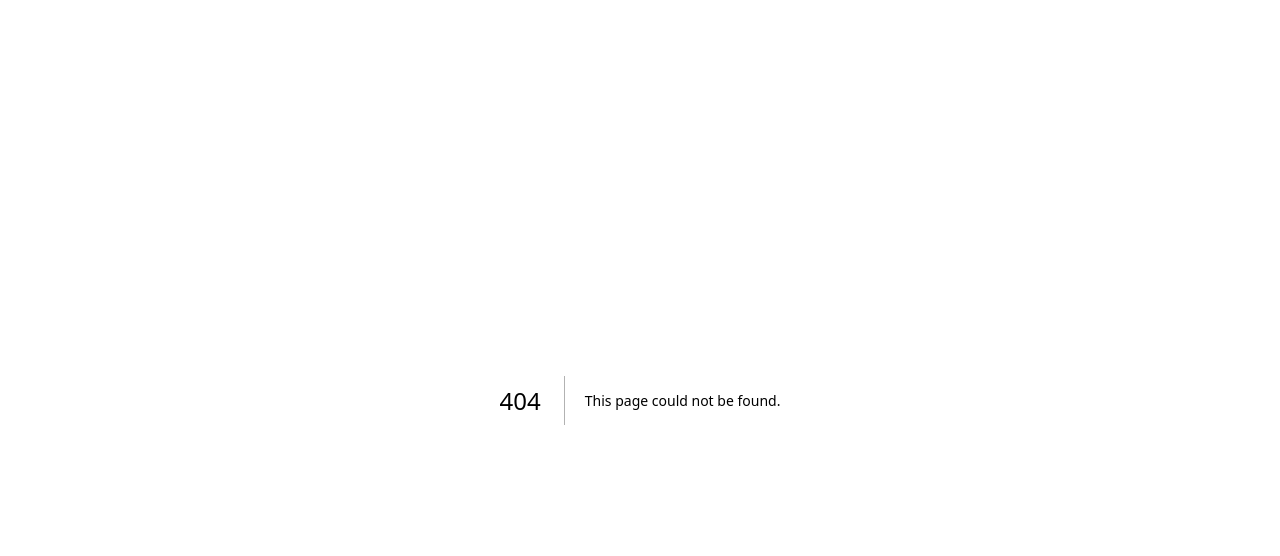
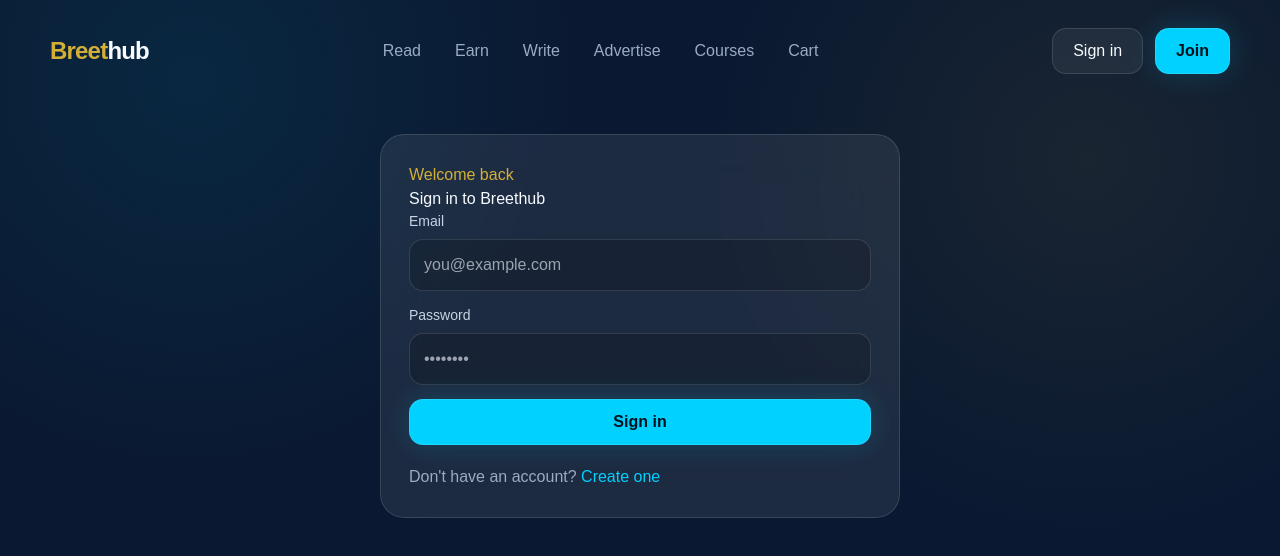
Before and after one commit to nifemiabioye59-max/Breethub, a Next.js app: page /auth in a window 1280 px wide. Before the commit this address had no page. Shown: the top 556 px of the page. Built offline with nearby package versions, Linux system fonts and the light colour scheme.

Commit message:
Create authentication page with sign-in form

```diff
--- /dev/null
+++ b/app/auth/page.tsx
@@ -0,0 +1,65 @@
+"use client";
+
+import Link from "next/link";
+import { Nav } from "../../components/ui";
+import { FormEvent, useState } from "react";
+
+export default function AuthPage() {
+  const [message, setMessage] = useState("");
+
+  function handleSubmit(event: FormEvent<HTMLFormElement>) {
+    event.preventDefault();
+    setMessage(
+      "Demo sign-in submitted. Connect Supabase Auth to enable real authentication."
+    );
+  }
+
+  return (
+    <main className="page">
+      <div className="container">
+        <Nav />
+
+        <div
+          className="glass"
+          style={{
+            maxWidth: 520,
+            margin: "60px auto",
+            padding: 28,
+          }}
+        >
+          <div className="gold">Welcome back</div>
+          <h1>Sign in to Breethub</h1>
+
+          <form className="form" onSubmit={handleSubmit}>
+            <div className="field">
+              <label>Email</label>
+              <input type="email" required placeholder="you@example.com" />
+            </div>
+
+            <div className="field">
+              <label>Password</label>
+              <input type="password" required placeholder="••••••••" />
+            </div>
+
+            <button className="btn btn-primary" type="submit">
+              Sign in
+            </button>
+          </form>
+
+          {message && (
+            <p className="muted" style={{ marginTop: 18 }}>
+              {message}
+            </p>
+          )}
+
+          <p className="muted" style={{ marginTop: 20 }}>
+            Don't have an account?{" "}
+            <Link href="/auth/signup" className="cyan">
+              Create one
+            </Link>
+          </p>
+        </div>
+      </div>
+    </main>
+  );
+}
```
